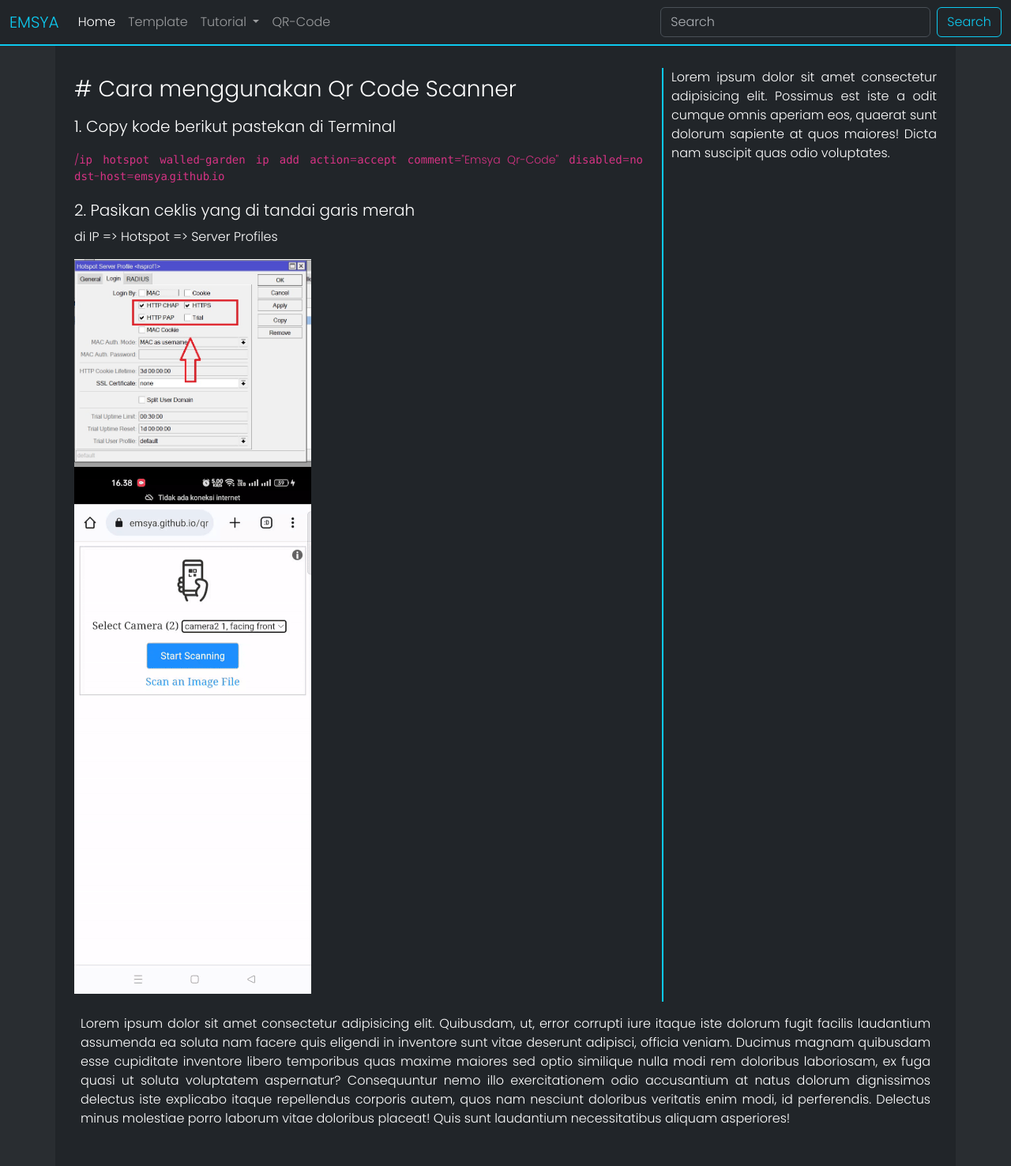
After one commit to emsya/emsya.github.io, a PHP site: page /qrcode.html in a window 1280 px wide. The commit adds this page. Shown: the whole page at 79% size. Run offline with PHP 8.4, Linux system fonts and the light colour scheme; some libraries are stand-ins or nearby versions.

Commit message:
tambahqrcode

```diff
--- a/menu.js
+++ b/menu.js
@@ -31,7 +31,7 @@ menu.innerHTML = `
                             </ul>
                         </li>
                         <li class="nav-item">
-                            <a class="nav-link disabled" aria-disabled="true">Link</a>
+                            <a class="nav-link" href="qrcode.html">QR-Code</a>
                         </li>
                     </ul>
                     <form class="d-flex" role="search">
--- /dev/null
+++ b/qrcode.html
@@ -0,0 +1,64 @@
+<!doctype html>
+<html lang="en">
+
+<head>
+    <meta charset="utf-8">
+    <meta name="viewport" content="width=device-width, initial-scale=1">
+    <title>Emsya.github.io</title>
+    <link href="https://cdn.jsdelivr.net/npm/bootstrap@5.3.2/dist/css/bootstrap.min.css" rel="stylesheet"
+        integrity="sha384-T3c6CoIi6uLrA9TneNEoa7RxnatzjcDSCmG1MXxSR1GAsXEV/Dwwykc2MPK8M2HN" crossorigin="anonymous">
+    <link rel="stylesheet" href="style.css">
+    <link rel="stylesheet" href="https://cdnjs.cloudflare.com/ajax/libs/prism-themes/1.9.0/prism-night-owl.min.css" />
+</head>
+<!-- https://cdnjs.cloudflare.com/ajax/libs/prism-themes/1.9.0/prism-night-owl.min.css -->
+<body>
+    <!-- menu -->
+    <div class="menu-atas "></div>
+    <!-- /menu -->
+    <div class="container p-4 bg-dark">
+        <div class="col pt-1">
+            <div class="row">
+                <div class="col-8">
+                    <div class="post inpost">
+                        <!-- ===post==== -->
+                        <h3># Cara menggunakan Qr Code Scanner</h3>
+                        <h5>1. Copy kode berikut pastekan di Terminal</h5>
+                        <code class="language-js">
+                            /ip hotspot walled-garden ip add action=accept comment="Emsya Qr-Code" disabled=no dst-host=emsya.github.io
+                        </code>
+                        <h5>2. Pasikan ceklis yang di tandai garis merah</h5>
+                        <p>di IP => Hotspot => Server Profiles</p>
+                        <img src="img/profiles.jpg" alt="">
+
+
+                         <img src="scn.gif" alt="">
+                    </div>
+                </div>
+                <div class="col-4">
+                   <div class="sidebar">
+                    <p>Lorem ipsum dolor sit amet consectetur adipisicing elit. Possimus est iste a odit cumque omnis aperiam eos, quaerat sunt dolorum sapiente at quos maiores! Dicta nam suscipit quas odio voluptates.</p>
+
+                   </div>
+                </div>
+            </div>
+        </div>
+        <div class="col mt-2 p-2">
+            <p>Lorem ipsum dolor sit amet consectetur adipisicing elit. Quibusdam, ut, error corrupti iure itaque iste
+                dolorum fugit facilis laudantium assumenda ea soluta nam facere quis eligendi in inventore sunt vitae
+                deserunt adipisci, officia veniam. Ducimus magnam quibusdam esse cupiditate inventore libero temporibus
+                quas maxime maiores sed optio similique nulla modi rem doloribus laboriosam, ex fuga quasi ut soluta
+                voluptatem aspernatur? Consequuntur nemo illo exercitationem odio accusantium at natus dolorum
+                dignissimos delectus iste explicabo itaque repellendus corporis autem, quos nam nesciunt doloribus
+                veritatis enim modi, id perferendis. Delectus minus molestiae porro laborum vitae doloribus placeat!
+                Quis sunt laudantium necessitatibus aliquam asperiores!</p>
+        </div>
+    </div>
+
+    <script src="https://cdnjs.cloudflare.com/ajax/libs/prism/1.25.0/prism.min.js"></script>
+    <script src="https://cdn.jsdelivr.net/npm/bootstrap@5.3.2/dist/js/bootstrap.bundle.min.js"
+        integrity="sha384-C6RzsynM9kWDrMNeT87bh95OGNyZPhcTNXj1NW7RuBCsyN/o0jlpcV8Qyq46cDfL"
+        crossorigin="anonymous"></script>
+        <script src="menu.js"></script>
+</body>
+
+</html>
--- a/style.css
+++ b/style.css
@@ -32,6 +32,16 @@ body{
     /* max-height: 100px; */
     width: 100%;
 }
+code,h5{
+    margin: 10px 0;
+}
+.inpost{
+    flex-direction: column;
+}
+
+.inpost img{
+    width: 300px;
+}
 .post{
     /* background: #328f79; */
     /* border: #0dcaf0 solid 2px; */
@@ -44,13 +54,13 @@ body{
     /* overflow: hidden; */
     justify-content: baseline;
     flex-wrap: wrap;
+    /* flex-direction: column; */
     /* position: relative; */
 }
 .post a {
     text-decoration: none;
     color: #fff;
 }
-
 .isi-post{
     display: flex;
     max-width: 200px;
@@ -94,8 +104,9 @@ body{
     margin: 2px;
 }
 .sidebar{
-    border: 2px solid #0dcaf0;
+    border-left: 2px solid #0dcaf0;
     height: 100%;
+    padding-left: 10px;
 }
 
 @media only screen and (max-width: 650px) {
```
Also changed, not shown: index.html (+8 -16 lines), img/profiles.jpg (added), scn.gif (added).
